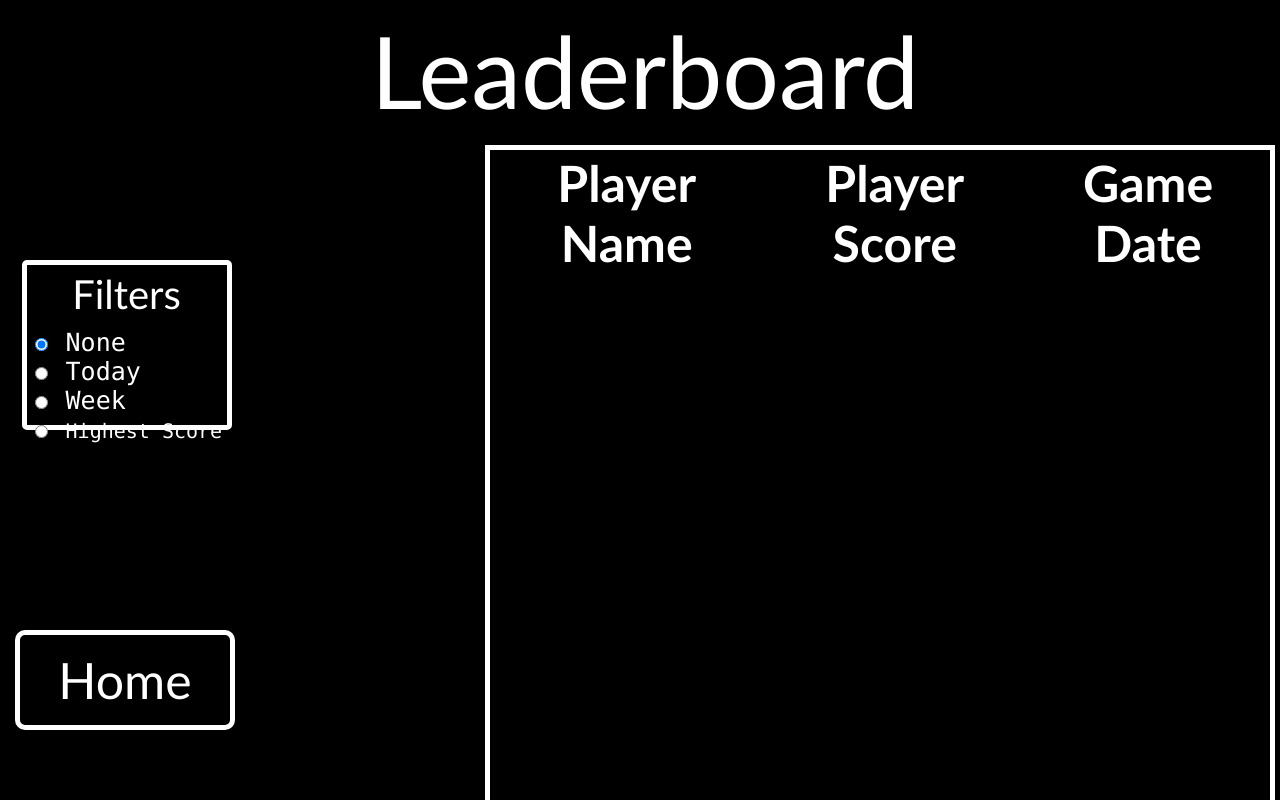
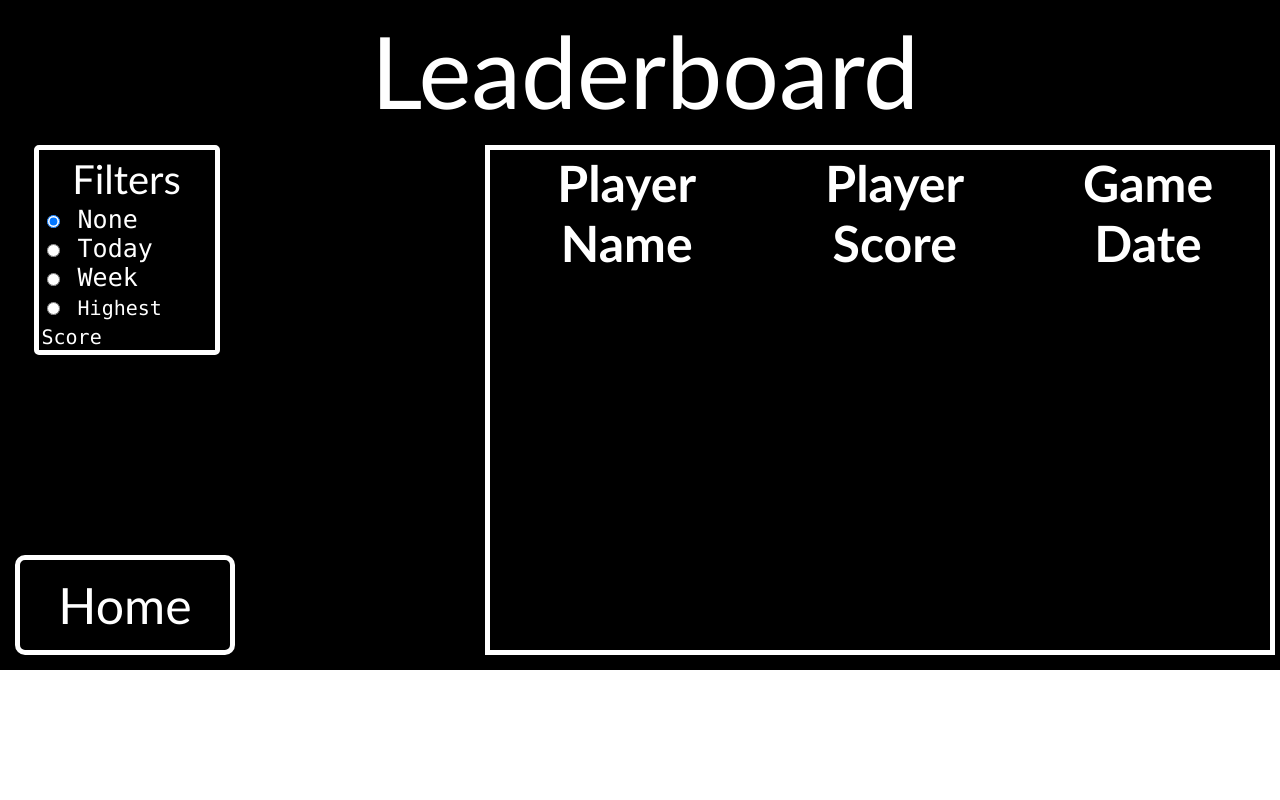
Before and after one commit to teddy7201/capstoneVersioning, a website: page public/leaderboardScreen.html in a window 1280 px wide. Drawn offline with nearby package versions, Linux system fonts and the light colour scheme; no server answers.

Commit message:
Updated Leaderboard's Css
This is the final update for the project, I ran out of time to make the website fit to any screen but for the most part it still looks good, just may need to zoom out.

```diff
--- a/public/leaderboardStyle.css
+++ b/public/leaderboardStyle.css
@@ -1,11 +1,9 @@
 #page{
     border: 5px solid black;
-    height: 100vh;
-    width: 100vw;
-    margin: 0px;
-    position: relative;
+    height: 100%;
+    width: 100%;
+    margin: auto;
     background-color: black;
-    position: fixed;
 }
 
 #pageTop{
@@ -21,7 +19,7 @@
 .contentContainer{
     display: flex;
     flex-direction: row;
-    height: 700px;
+    height: 100%;
     margin: auto;
     position: relative;
     padding: 10px;
@@ -44,9 +42,7 @@
     border-radius: 5px;
     display: flex;
     flex-direction: column;
-    height: 20vh;
-    width: 200px;
-    gap: 10px;
+    width: 80%;
     margin-left: 3px;
 }
 
```
